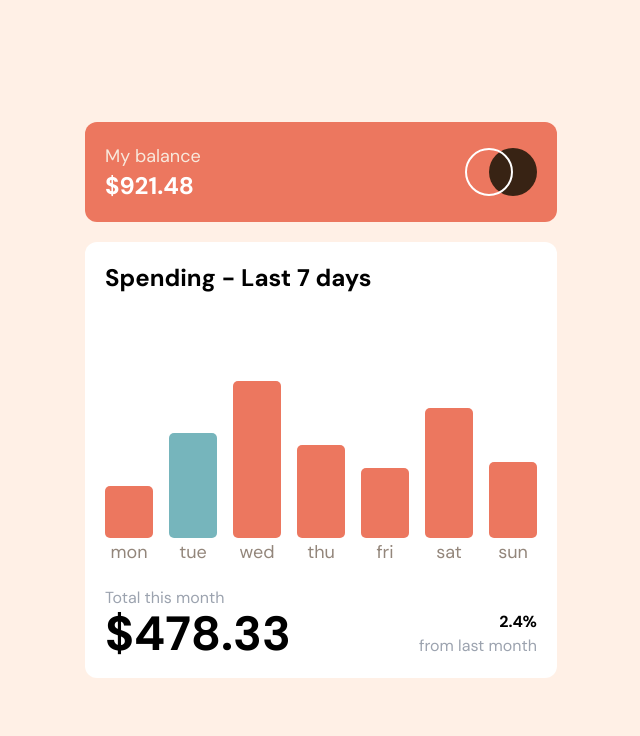
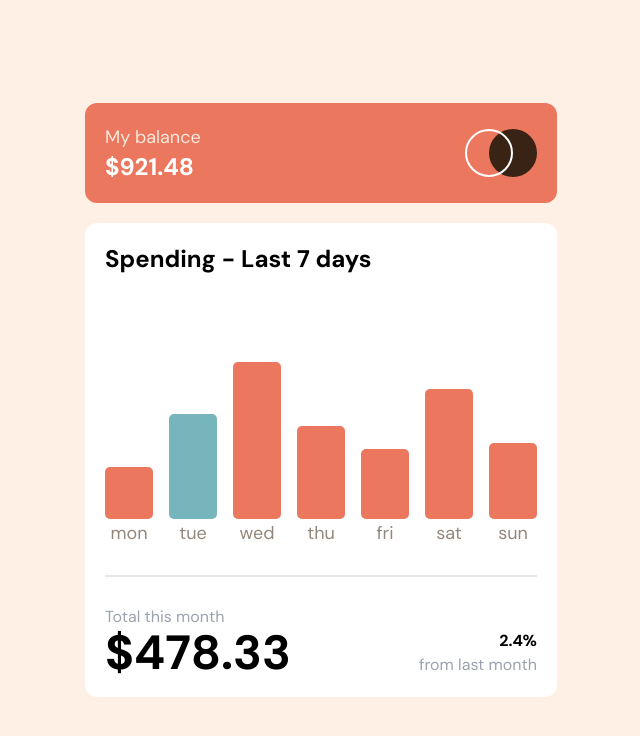
Before and after one commit to Almuhandith/Expenses-chart-components, a React (Create React App) app: page / in a window 1280 px wide. Shown: the top 736 px of the page, without its empty margins (319-959 px from the left). Built offline with nearby package versions, Linux system fonts and the light colour scheme.

Commit message:
finishing touches

```diff
--- a/src/components/ChartAll.jsx
+++ b/src/components/ChartAll.jsx
@@ -5,7 +5,7 @@ const ChartAll = (props) => {
   return (
     <div>
       <h1 className="font-bold text-2xl">Spending - Last 7 days</h1>
-      <div className="flex justify-between">
+      <div className="flex justify-between mb-7">
         {props.data.map((item, index) => {
           return (
             <ChartItem
--- a/src/components/Footer.jsx
+++ b/src/components/Footer.jsx
@@ -2,7 +2,7 @@ import React from "react";
 
 export const Footer = () => {
     return (
-        <div className="flex justify-between items-end pt-5">
+        <div className="flex justify-between items-end pt-7 border-t-2 border-gray-200">
             <div>
                 <h1 className="font-normal text-gray-400">Total this month</h1>
                 <p className="lg:text-5xl text-3xl font-bold">$478.33</p>
```
Also changed, not shown: src/App.jsx (+0 -80 lines).
